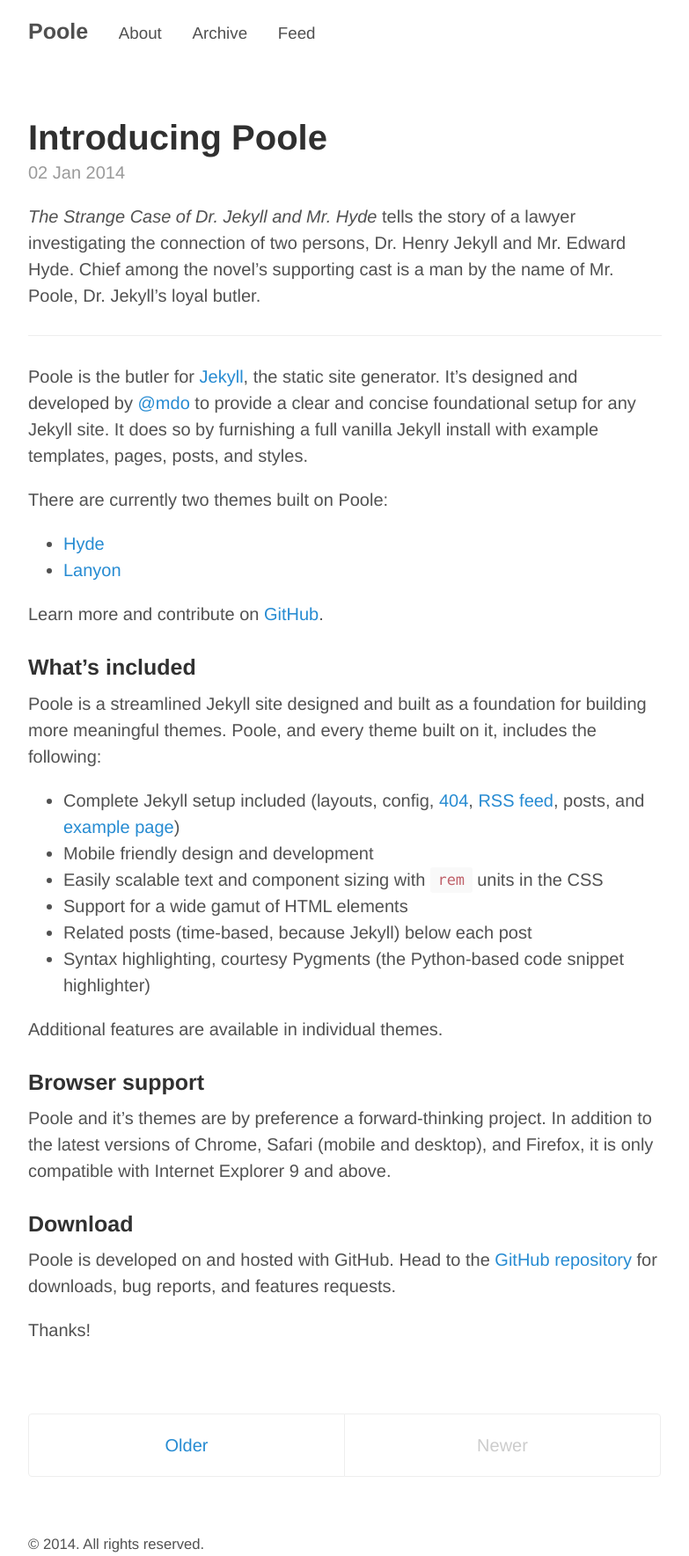
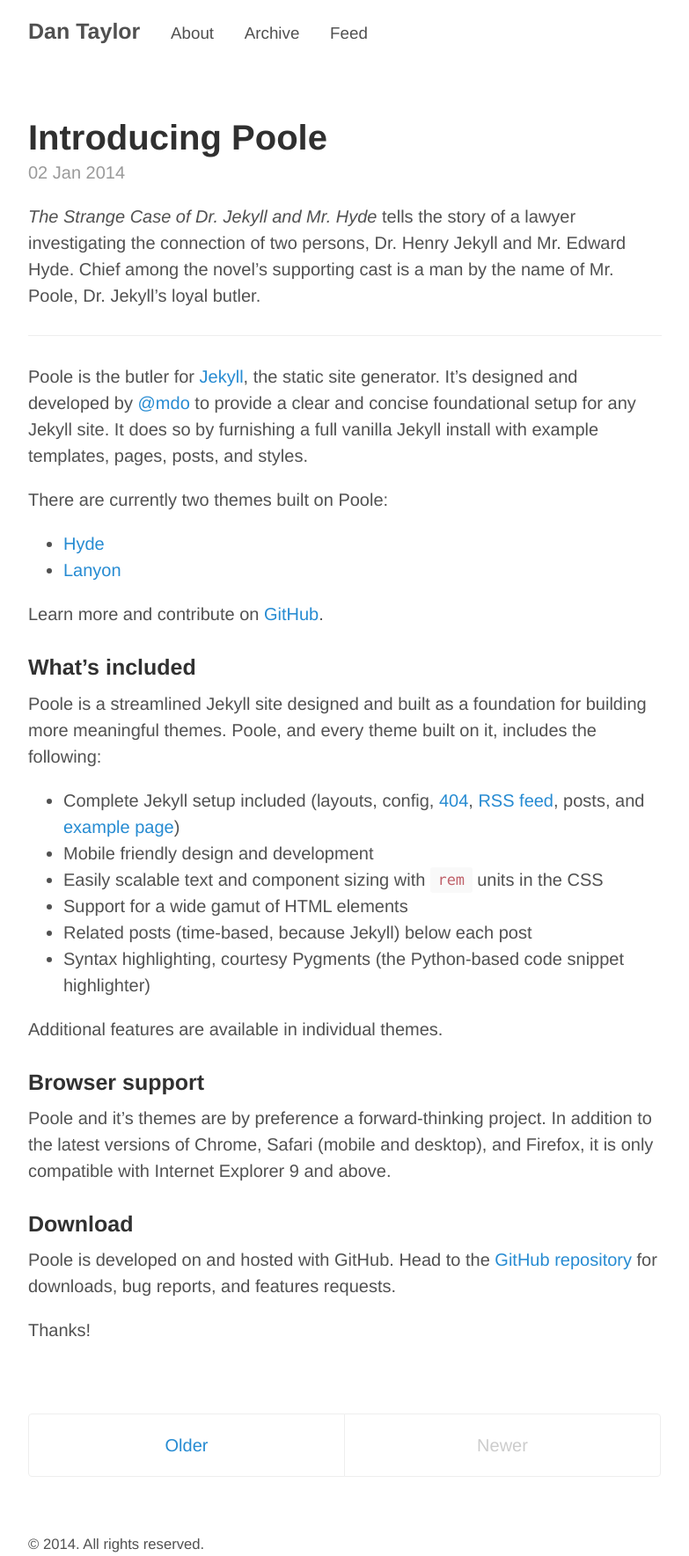
Before and after one commit to dantaylor688/dantaylor688.github.io, a Jekyll site: the page built from index.html, in a window 1280 px wide. Shown: the whole page at 88% size, without its empty margins (248-1031 px from the left). Built offline with Jekyll 4.4.1, drawn with Linux system fonts in a browser that asks for light colours; the list of posts is cut into pages by our own code.

Commit message:
personalize config

```diff
--- a/_config.yml
+++ b/_config.yml
@@ -3,20 +3,20 @@
 relative_permalinks: true
 
 # Setup
-title:            Poole
-tagline:          The Jekyll Butler
-url:              http://getpoole.com
+title:            Dan Taylor
+tagline:          no witty tagline
+url:              http://dantaylor688.github.io
 paginate:         1
 baseurl:          http://dantaylor688.github.io/
 author:
-  name:           Mark Otto
-  url:            https://twitter.com/mdo
-  email:          markdotto@gmail.com
+  name:           Dan Taylor
+  url:            https://twitter.com/dantaylor688
+  email:          dantaylor688@gmail.com
 
 # Custom vars
 version:          1.0.0
 github:
-  repo:           https://github.com/poole/poole
+  repo:           https://github.com/dantaylor688.github.io
 
 pages_list:
   About: '/about'
```
